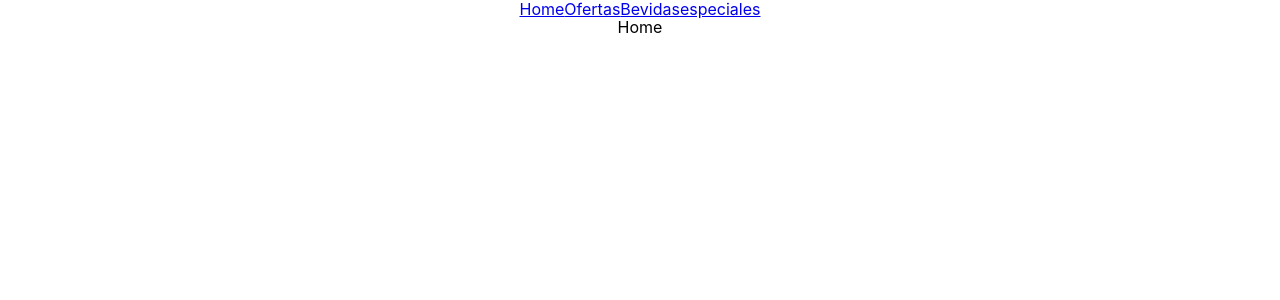
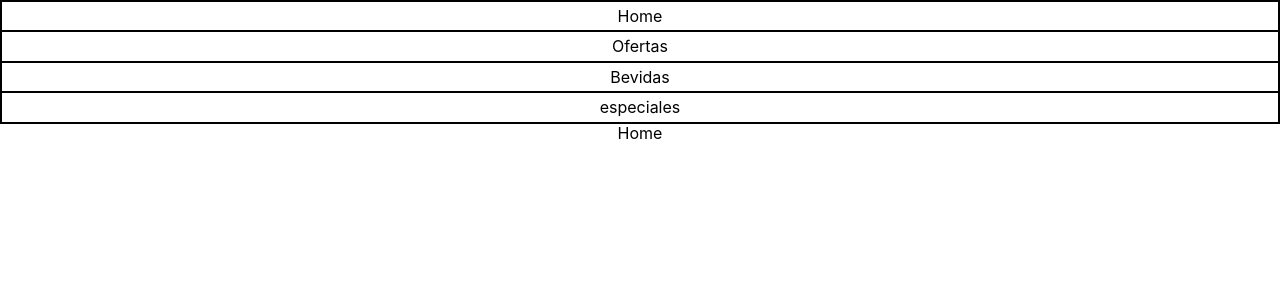
Before and after one commit to barbaroreyes/app-project, a React (Create React App) app: page / in a window 1280 px wide. Shown: the top 300 px of the page. Built offline with nearby package versions, Linux system fonts and the light colour scheme; no server answers; what aws-amplify would draw is missing.

Commit message:
added-somestyles-to nav

```diff
--- a/src/App.css
+++ b/src/App.css
@@ -2,37 +2,14 @@
   text-align: center;
 }
 
-.App-logo {
-  height: 40vmin;
-  pointer-events: none;
+.nav{
+  border:1px solid;
+  display:flex;
+  flex-direction:column;
 }
-
-@media (prefers-reduced-motion: no-preference) {
-  .App-logo {
-    animation: App-logo-spin infinite 20s linear;
-  }
+.nav a{
+  border:1px solid;
+  padding: 5px;
+  text-decoration: none;
+  color : black;
 }
-
-.App-header {
-  background-color: #282c34;
-  min-height: 100vh;
-  display: flex;
-  flex-direction: column;
-  align-items: center;
-  justify-content: center;
-  font-size: calc(10px + 2vmin);
-  color: white;
-}
-
-.App-link {
-  color: #61dafb;
-}
-
-@keyframes App-logo-spin {
-  from {
-    transform: rotate(0deg);
-  }
-  to {
-    transform: rotate(360deg);
-  }
-}
--- a/src/components/Nav.js
+++ b/src/components/Nav.js
@@ -2,7 +2,7 @@
 import {Link} from 'react-router-dom'
 const Nav = () => {
     return (
-        <div>
+        <div className="nav">
             <Link to='/'>Home</Link>
             <Link to='/ofertas'>Ofertas</Link>
             <Link to='/bevidas'>Bevidas</Link>
```
